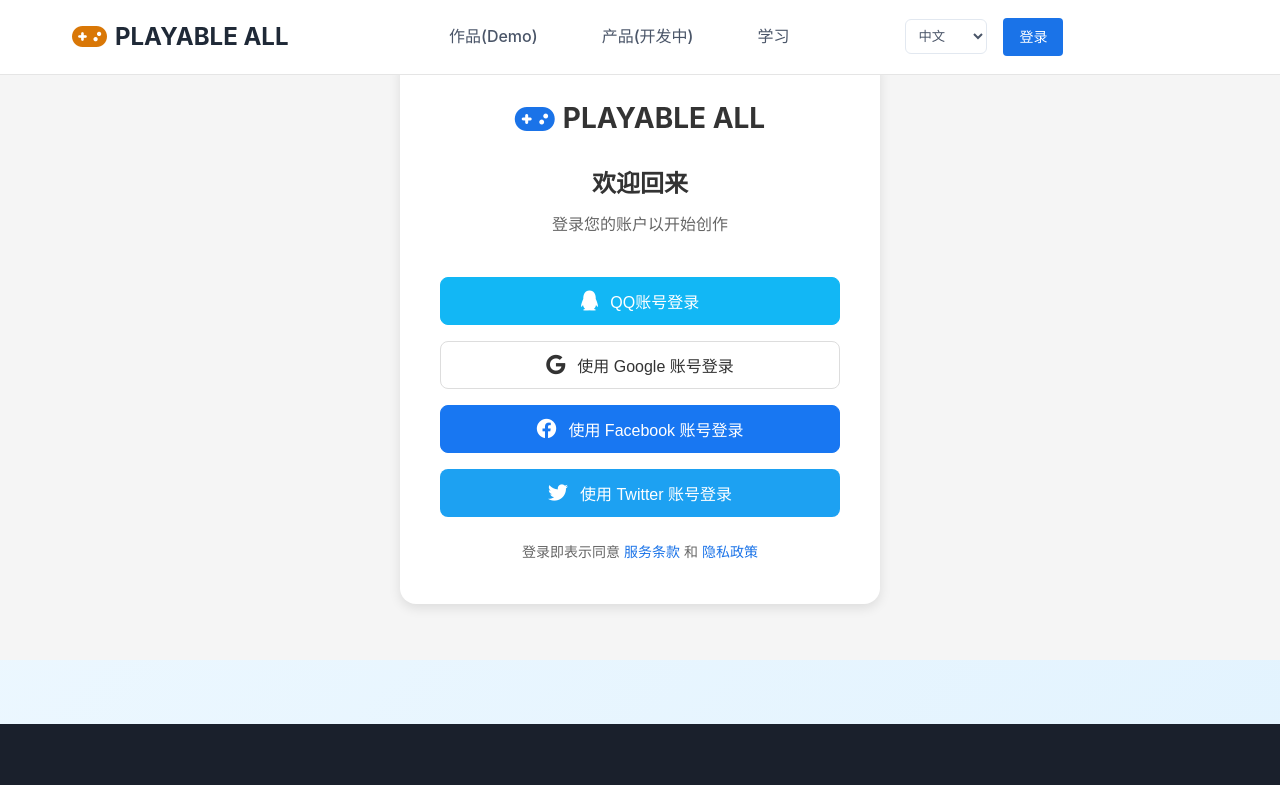
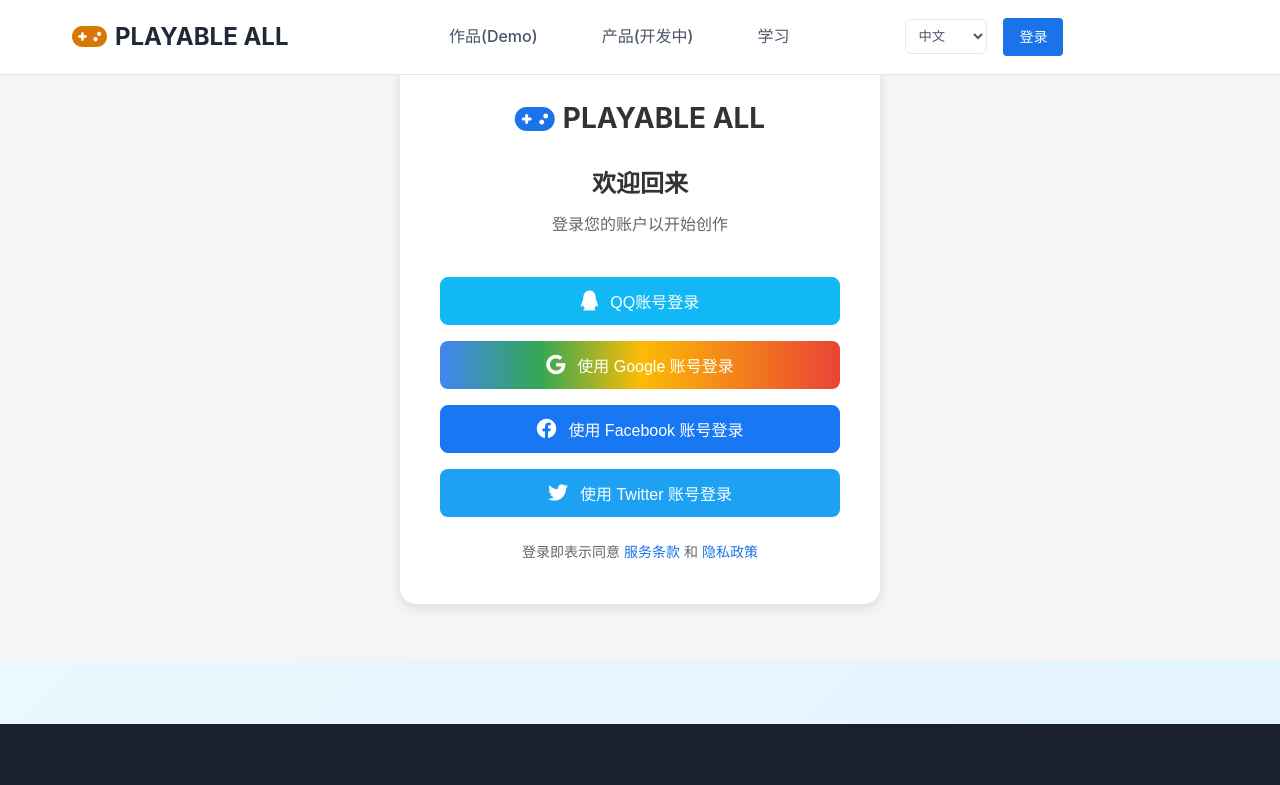
Before and after one commit to OnePieceVerse/PlayableAds-All, a plain HTML site: page login.html in a window 1280 px wide. Shown: the top 785 px of the page. Drawn offline with Linux system fonts and the light colour scheme.

Commit message:
fix google btn style

```diff
--- a/login.css
+++ b/login.css
@@ -113,13 +113,17 @@
 }
 
 .social-btn.google {
-    background: #fff;
-    border-color: #ddd;
-    color: #333;
+    background: linear-gradient(90deg, #4285F4 0%, #34A853 25%, #FBBC05 50%, #EA4335 100%);
+    color: #fff;
+    border: none;
+    font-weight: 500;
 }
-
 .social-btn.google:hover {
-    background: #f5f5f5;
+    filter: brightness(0.95);
+    color: #fff;
+}
+.social-btn.google i {
+    color: #fff;
 }
 
 .social-btn.facebook {
```
